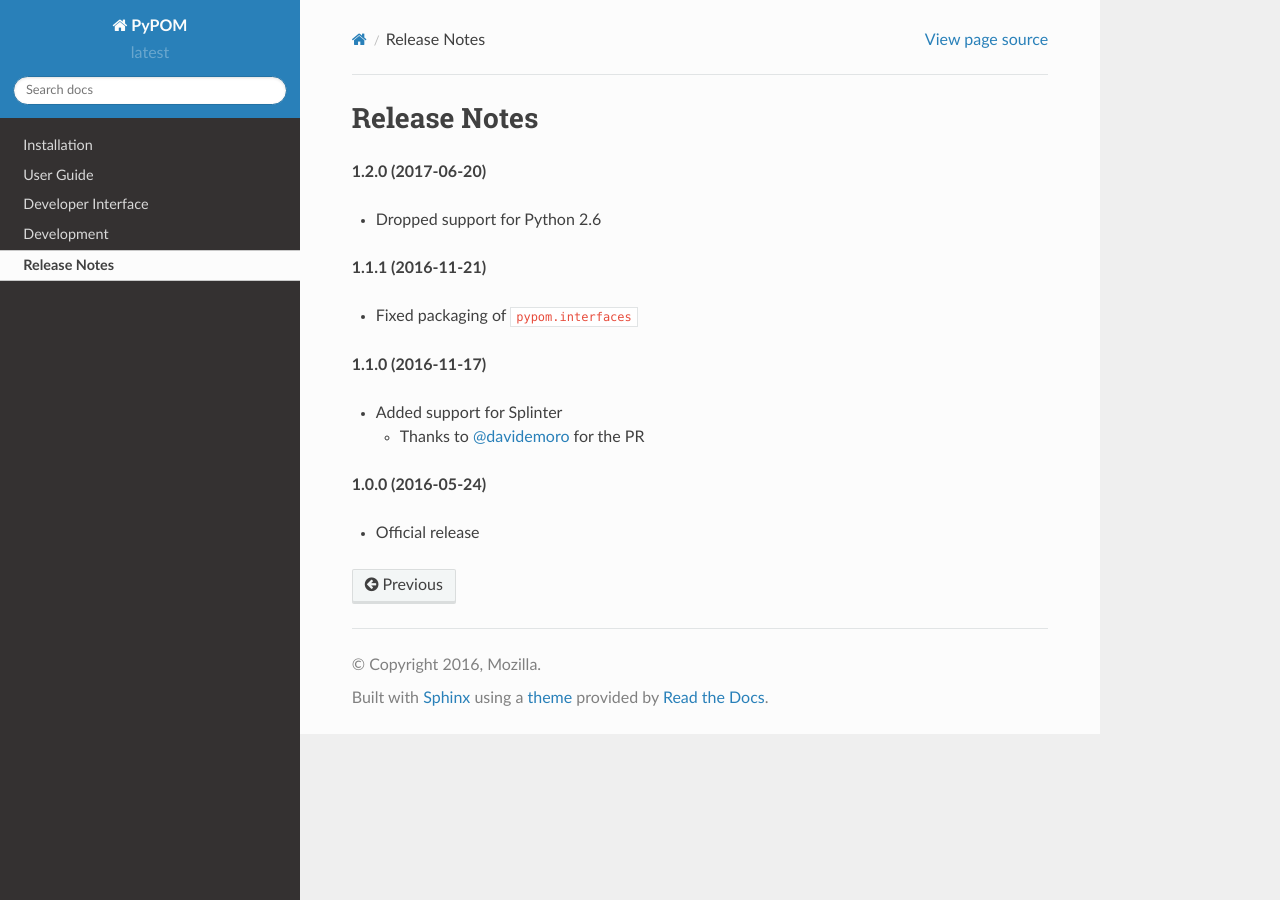
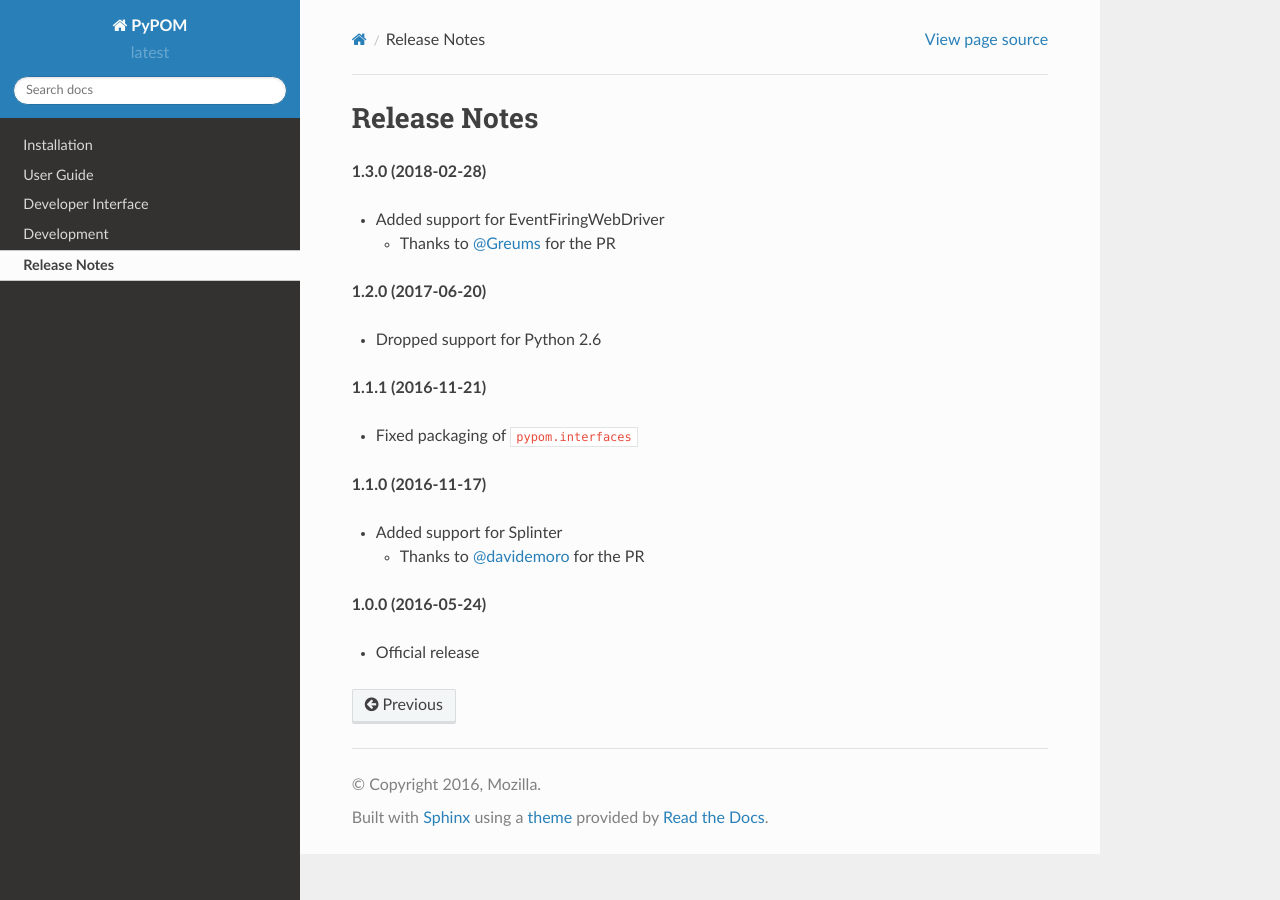
Before and after one commit to michaelwen45/michael-pom, a Sphinx documentation site: the page built from docs/news.rst, in a window 1280 px wide. Built offline with Sphinx 7.4.7 and the Read the Docs theme 2.0.0, drawn with Linux system fonts in a browser that asks for light colours.

Commit message:
Update release notes for v1.3.0

```diff
--- a/docs/news.rst
+++ b/docs/news.rst
@@ -1,5 +1,11 @@
 Release Notes
 =============
+
+**1.3.0 (2018-02-28)**
+
+* Added support for EventFiringWebDriver
+
+  * Thanks to `@Greums <https://github.com/Greums>`_ for the PR
 
 **1.2.0 (2017-06-20)**
 
```
